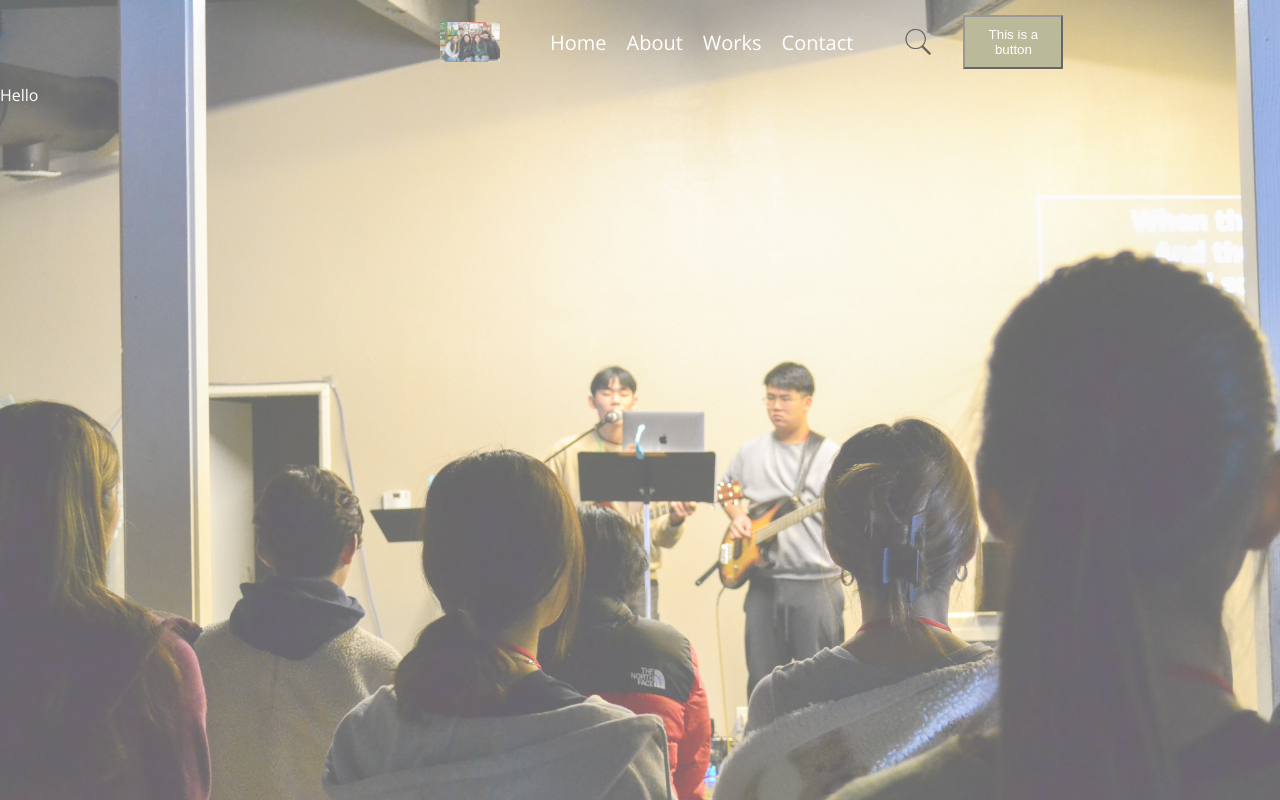
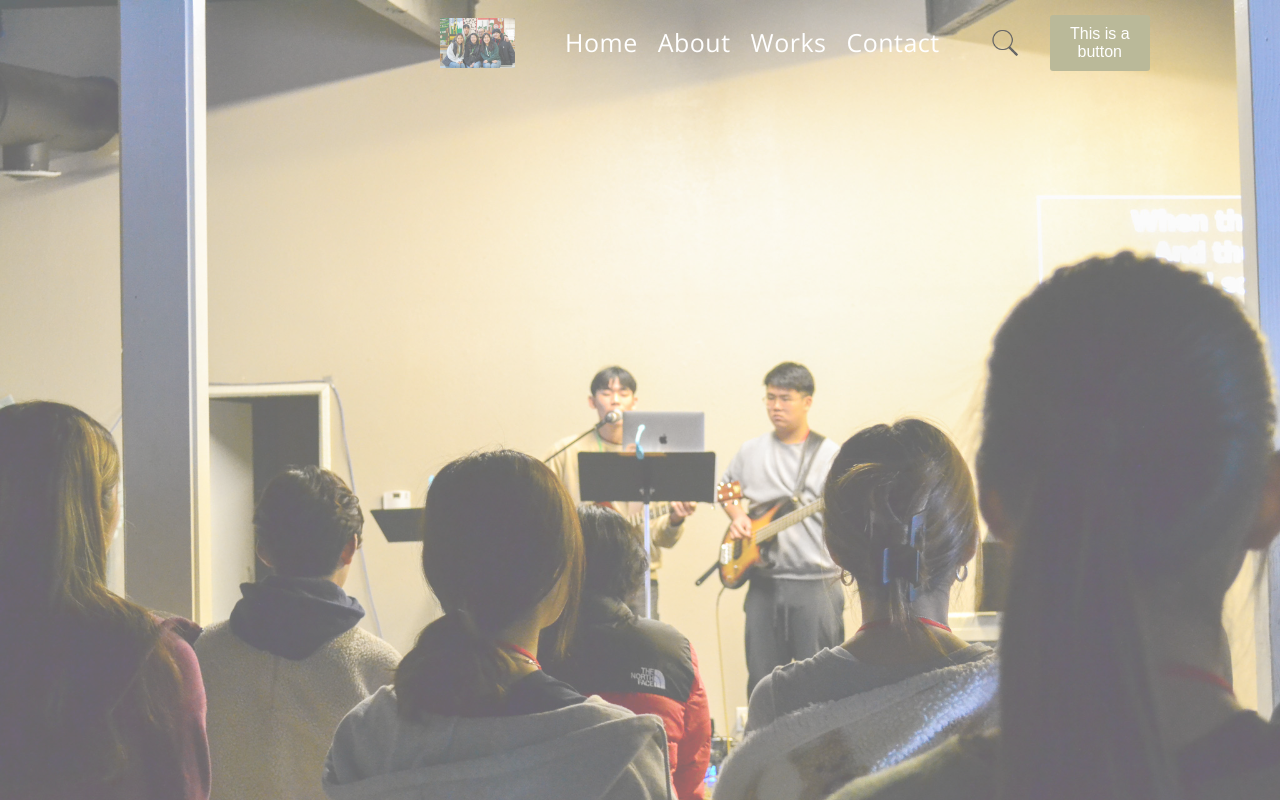
Before and after one commit to Jihunp/church, a React (Create React App) app in the folder church-frontend/: page / in a window 1280 px wide. Built offline with nearby package versions, Linux system fonts and the light colour scheme.

Commit message:
added highlighting effect

```diff
--- a/church-frontend/src/App.jsx
+++ b/church-frontend/src/App.jsx
@@ -20,9 +20,11 @@ import NavBar from "./components/NavBar";
 
 //webkit-scrollbar is to erase scroll bar for chrome
 const Container = styled.div`
+  margin: auto;
   height: 100vh;
   scroll-snap-type: y mandatory;
   scroll-behavior: smooth;
+  overscroll-behavior: none;
   overflow-y: auto;
   scrollbar-width: none;
   color: white;
@@ -46,7 +48,6 @@ function App() {
         {/* <Route path="/" element={<Home />}/> */}
 
       </Routes>
-      <NavBar />
       <Hello />
       <Who />
       <Team />
--- a/church-frontend/src/components/Hello.jsx
+++ b/church-frontend/src/components/Hello.jsx
@@ -1,5 +1,6 @@
 import React from "react";
 import styled from "styled-components";
+import Navbar from "./NavBar"
 
 const Section = styled.div`
   height: 100vh;
@@ -9,7 +10,7 @@ const Section = styled.div`
 const Hello = () => {
   return (
     <Section>
-      Hello
+      <Navbar />
     </Section>
   )
 }
--- a/church-frontend/src/components/NavBar.jsx
+++ b/church-frontend/src/components/NavBar.jsx
@@ -2,10 +2,9 @@ import React from "react";
 import styled from "styled-components";
 
 const Section = styled.div`
-  height: 10;
-  scroll-snap-align: center;
   display: flex;
   justify-content: center;
+  scroll-snap-align: center;
 
 `
 const Container = styled.div`
@@ -27,25 +26,52 @@ const Icons = styled.div`
   gap: 30px;
 `
 const List = styled.ul`
-  display:flex;
+  display: flex;
   gap: 20px;
   list-style: none;
 `
 const ListItem = styled.li`
-  font-size: 20px;
+  font-size: 25px;
+  cursor: pointer;
+
+  position: relative;
+  text-decoration: none;
+  letter-spacing: 0.5px;
+
+  &:after{
+    content:"";
+    display: block;
+    margin: left;
+    background-color: #000000;
+    height: 3px;
+    width: 0;
+    left: 0;
+    transition 0.3s;
+  }
+  &:hover {
+    color: #000000;
+  }
+  &:hover:after {
+    width: 100%;
+  }
 
 `
 const Button = styled.button`
+  font-size: 16px;
   width: 100px;
   padding: 10px;
   background-color: #8d8b55;
   color: white;
+  border: none;
+  border-radius: 3px;
+  cursor: pointer;
   &:hover {
     color: black;
   }
 `
 const Logo = styled.img`
-  height: 40px;
+  height: 50px;
+  opacity: none;
 `
 const Icon = styled.img`
   width: 30px;
```
